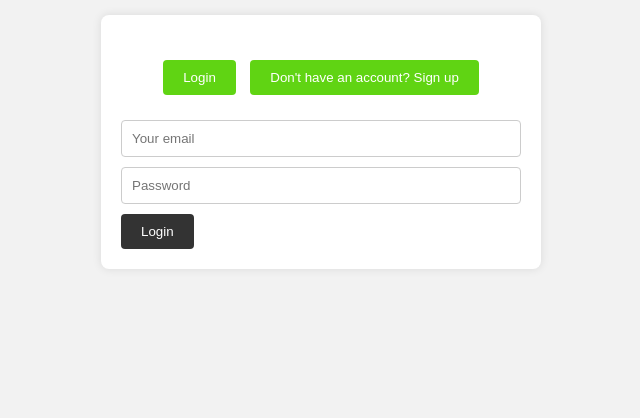
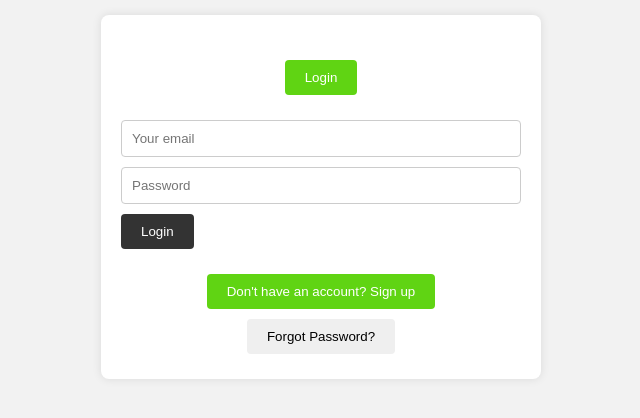
Before and after one commit to teto5527/PS_Softwhere, a plain HTML site: page login.html in a window 1280 px wide. Shown: the part 44-462 px from the top of the page, without its empty margins (319-959 px from the left). Drawn offline with Linux system fonts and the light colour scheme.

Commit message:
Formatted the Signup button correctly

```diff
--- a/login.html
+++ b/login.html
@@ -81,7 +81,6 @@
         <!-- upper button section to select the login or signup form -->
         <div class="btn">
             <button class="login">Login</button>
-            <button class="signup">Don't have an account? Sign up</button>
         </div>
 
         <!-- Form section that contains the login and the signup form -->
@@ -101,6 +100,10 @@
                 <input type="password" class="ele"placeholder="Confirm password">
                 <input type="tel" pattern="[0-9]{3}-[0-9]{2}-[0-9]{3}" class="ele" placeholder="phone number">
                 <button class="clkbtn">Signup</button>
+            </div>
+            <div class="btn">
+                <button class="signup">Don't have an account? Sign up</button>
+                <button class="forgotPwd">Forgot Password?</button>
             </div>
         </div>
     </div>
```
